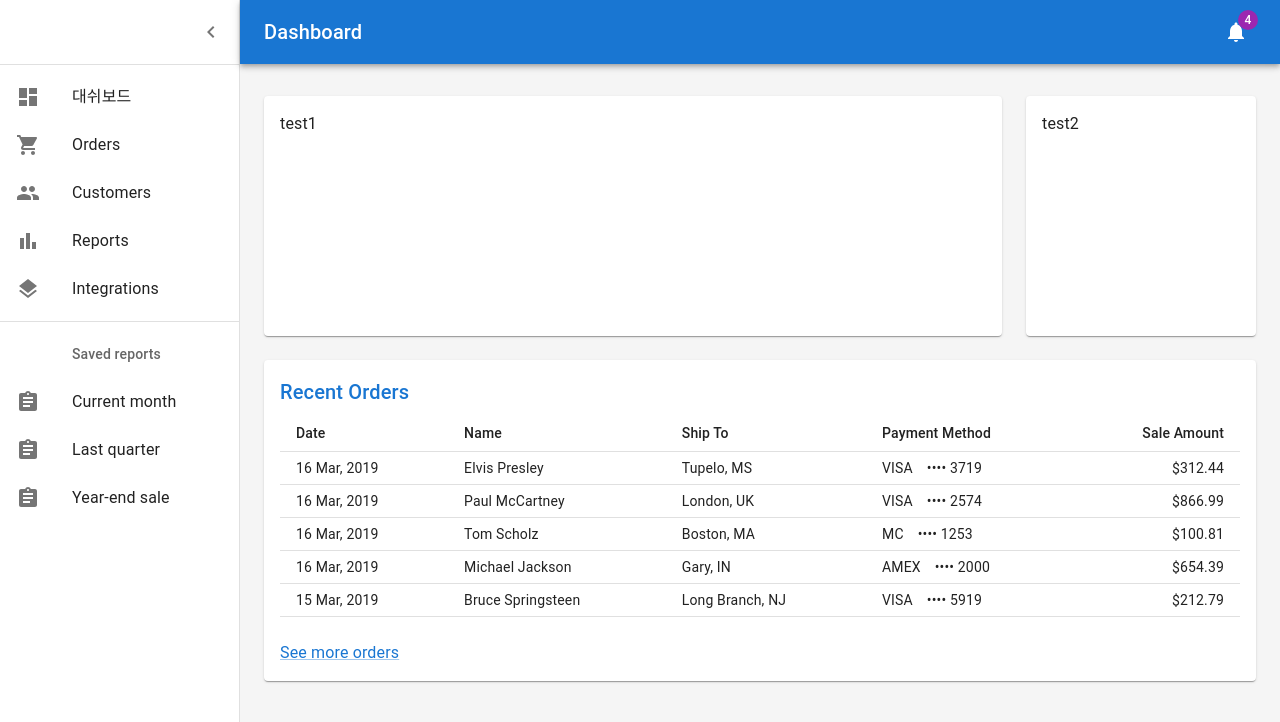
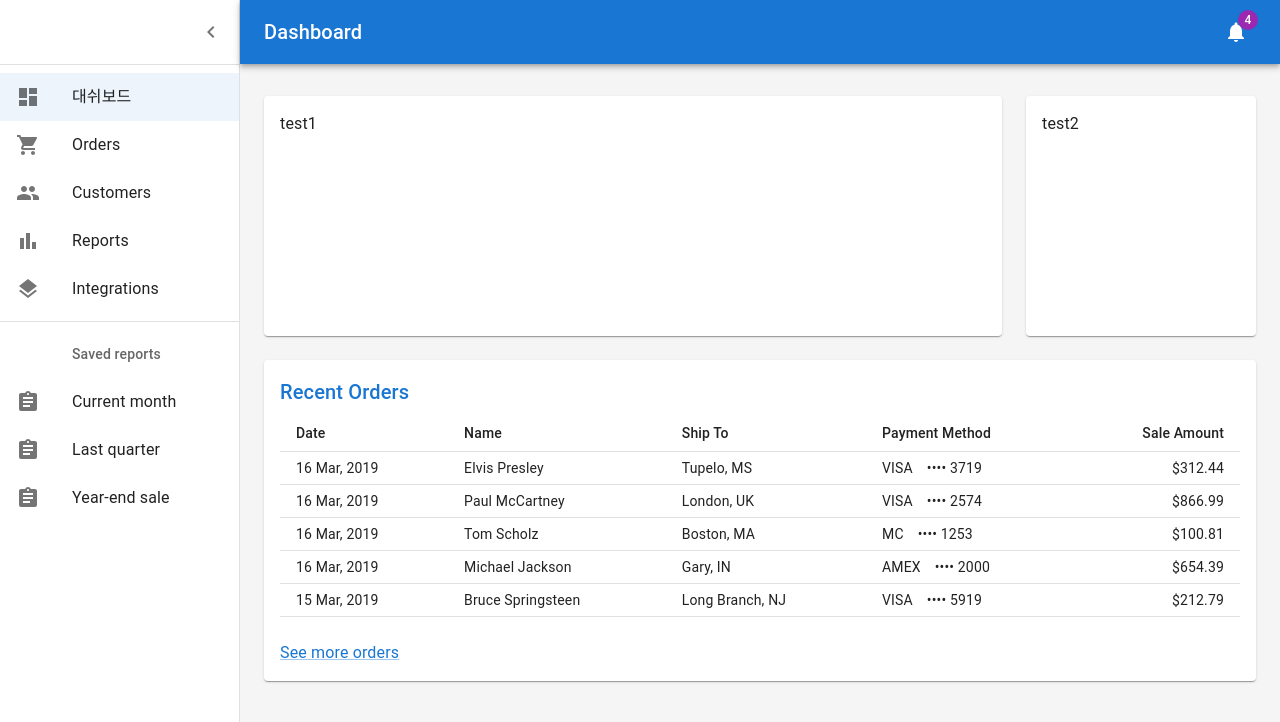
Before and after one commit to nacamp/js-react-works, a React (Create React App) app: page / in a window 1280 px wide. Shown: the top 722 px of the page. Built offline with nearby package versions, Linux system fonts and the light colour scheme.

Commit message:
5.0 라우팅적용

```diff
--- a/package.json
+++ b/package.json
@@ -20,7 +20,9 @@
     "@emotion/styled": "11.8.1",
     "@mui/icons-material": "5.8.3",
     "@mui/styles": "5.8.3",
-    "classnames": "2.3.1"
+    "classnames": "2.3.1",
+    "react-router-dom": "^5.2.0",
+    "@types/react-router-dom": "^5.1.7"
   },
   "scripts": {
     "start": "react-scripts start",
--- a/src/App.tsx
+++ b/src/App.tsx
@@ -2,10 +2,12 @@ import React from 'react';
 import logo from './logo.svg';
 import './App.css';
 import Dashboard from './Dashboard'
+import { BrowserRouter } from 'react-router-dom';
 function App() {
   return (
-
-        <Dashboard/>
+    <BrowserRouter>
+      <Dashboard />
+    </BrowserRouter>
   );
 }
 
--- a/src/Dashboard.tsx
+++ b/src/Dashboard.tsx
@@ -17,10 +17,13 @@ import Link from '@mui/material/Link';
 import MenuIcon from '@mui/icons-material/Menu';
 import ChevronLeftIcon from '@mui/icons-material/ChevronLeft';
 import NotificationsIcon from '@mui/icons-material/Notifications';
-import { mainListItems, secondaryListItems } from './listItems';
+import { MainListItems, mainListItems2, secondaryListItems } from './listItems';
 // import Chart from './Chart';
 // import Deposits from './Deposits';
 import Orders from './Orders';
+import Title from './Title';
+import { Route, Switch } from 'react-router-dom';
+
 
 function Copyright(props: any) {
   return (
@@ -146,7 +149,9 @@ function DashboardContent() {
           </Toolbar>
           <Divider />
           <List component="nav">
-            {mainListItems}
+
+            <MainListItems />
+
             <Divider sx={{ my: 1 }} />
             {secondaryListItems}
           </List>
@@ -163,9 +168,9 @@ function DashboardContent() {
             overflow: 'auto',
           }}
         >
-          <Toolbar/>
+          <Toolbar />
           <Container maxWidth="lg" sx={{ mt: 4, mb: 4 }}>
-          <Grid container spacing={3}>
+            <Grid container spacing={3}>
               {/* Chart */}
               <Grid item xs={12} md={8} lg={9}>
                 <Paper
@@ -195,7 +200,14 @@ function DashboardContent() {
               {/* Recent Orders */}
               <Grid item xs={12}>
                 <Paper sx={{ p: 2, display: 'flex', flexDirection: 'column' }}>
-                  <Orders />
+
+                  <Switch>
+                    <Route exact path='/' component={Orders} />
+                    <Route exact path='/b' render={() => <Title > test...</Title>} />
+                    <Route path='' component={Orders} />
+
+                  </Switch>
+                  {/* <Orders /> */}
                 </Paper>
               </Grid>
             </Grid>
--- a/src/listItems.tsx
+++ b/src/listItems.tsx
@@ -9,12 +9,54 @@ import PeopleIcon from '@mui/icons-material/People';
 import BarChartIcon from '@mui/icons-material/BarChart';
 import LayersIcon from '@mui/icons-material/Layers';
 import AssignmentIcon from '@mui/icons-material/Assignment';
+import Link from '@mui/material/Link';
+import { Redirect, Route, Switch, useHistory } from 'react-router';
 
-export const mainListItems = (
+
+export function MainListItems() {
+  const history = useHistory();
+  const [selectedIndex, setSelectedIndex] = React.useState(0);
+
+  return (
+    <React.Fragment>
+      <ListItemButton selected={selectedIndex === 0} onClick={() => { setSelectedIndex(0); history.push('/') }}>
+        <ListItemIcon>
+          <DashboardIcon />
+        </ListItemIcon>
+        <ListItemText primary="대쉬보드" />
+      </ListItemButton>
+      <ListItemButton selected={selectedIndex === 1} onClick={() => { setSelectedIndex(1); history.push('/b') }}>
+        <ListItemIcon>
+          <ShoppingCartIcon />
+        </ListItemIcon>
+        <ListItemText primary="Orders" />
+      </ListItemButton>
+      <ListItemButton>
+        <ListItemIcon>
+          <PeopleIcon />
+        </ListItemIcon>
+        <ListItemText primary="Customers" />
+      </ListItemButton>
+      <ListItemButton>
+        <ListItemIcon>
+          <BarChartIcon />
+        </ListItemIcon>
+        <ListItemText primary="Reports" />
+      </ListItemButton>
+      <ListItemButton>
+        <ListItemIcon>
+          <LayersIcon />
+        </ListItemIcon>
+        <ListItemText primary="Integrations" />
+      </ListItemButton>
+    </React.Fragment>
+  )
+};
+export const mainListItems2 = (
   <React.Fragment>
-    <ListItemButton>
+    <ListItemButton component={Link}  >
       <ListItemIcon>
-        <DashboardIcon/>
+        <DashboardIcon />
       </ListItemIcon>
       <ListItemText primary="대쉬보드" />
     </ListItemButton>
```
